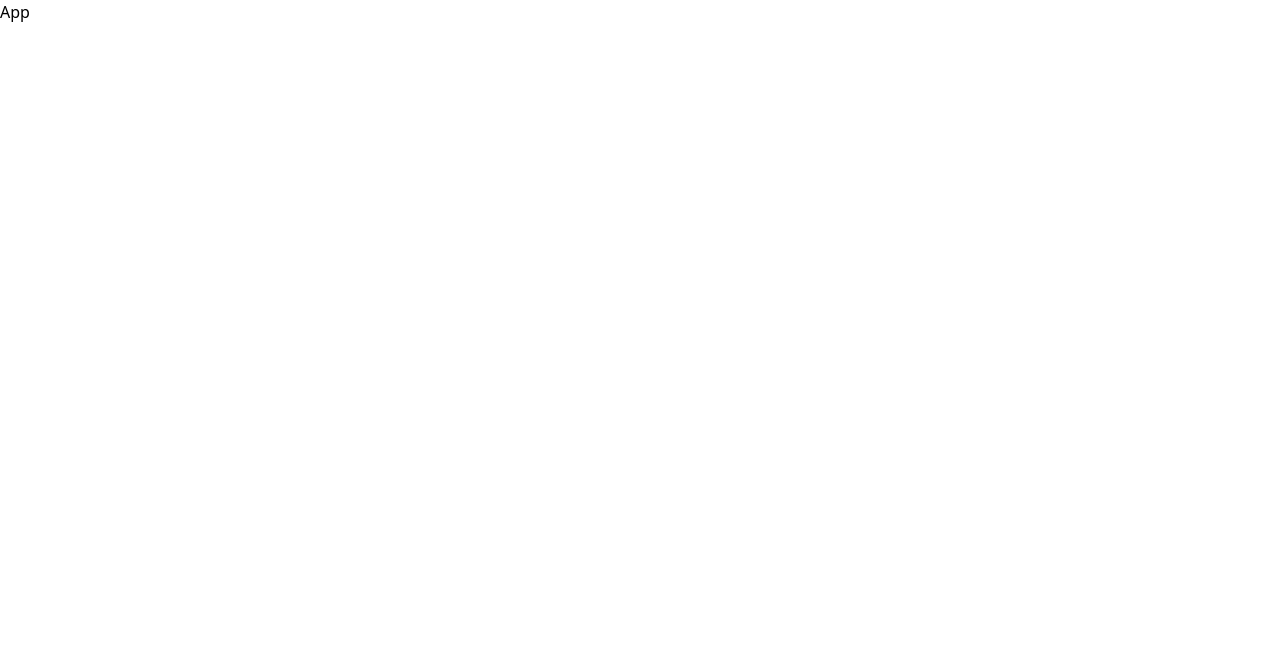
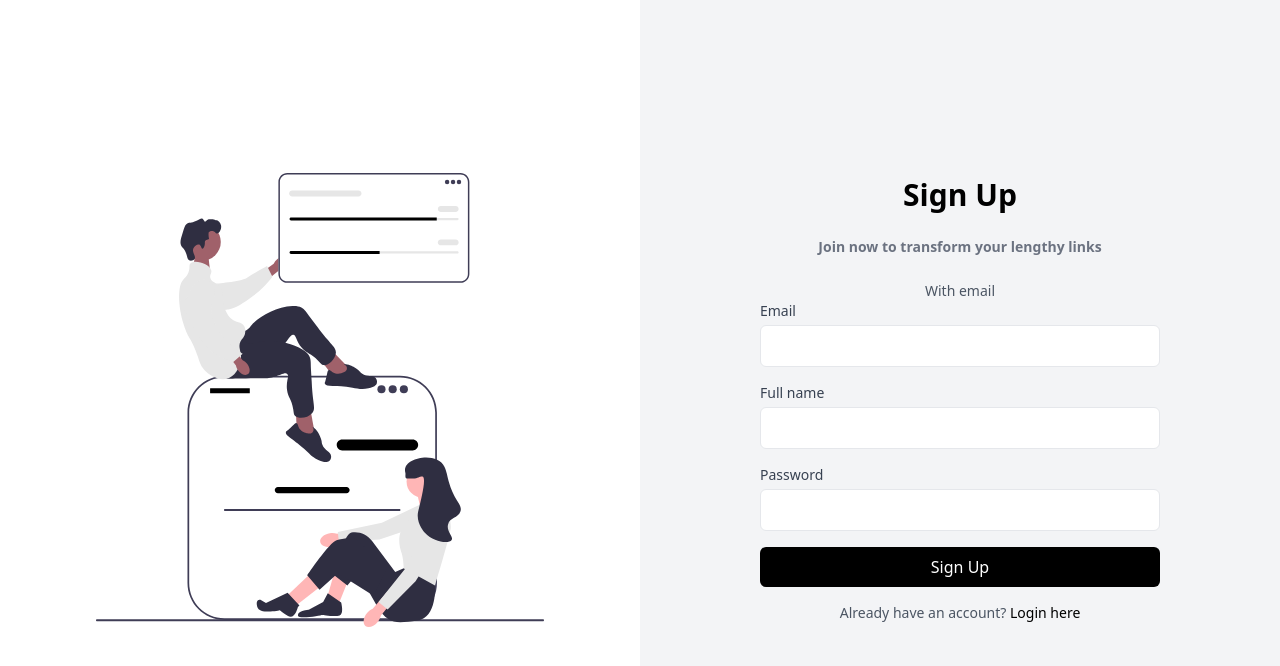
Before and after one commit to BilalAtique/link-shortener, a React (Vite) app in the folder client/: page /register in a window 1280 px wide. Shown: the top 666 px of the page. Built offline with nearby package versions, Linux system fonts and the light colour scheme.

Commit message:
feat: Intialized react router

```diff
--- a/client/package.json
+++ b/client/package.json
@@ -11,7 +11,8 @@
   },
   "dependencies": {
     "react": "^18.2.0",
-    "react-dom": "^18.2.0"
+    "react-dom": "^18.2.0",
+    "react-router-dom": "^6.21.2"
   },
   "devDependencies": {
     "@types/react": "^18.2.43",
--- a/client/src/App.jsx
+++ b/client/src/App.jsx
@@ -1,5 +1,32 @@
+import { Navigate } from "react-router-dom/dist";
+import Login from "./Pages/auth/Login";
+import Register from "./Pages/auth/Register";
+import { BrowserRouter, Routes, Route } from "react-router-dom";
+
+function Auth() {
+  return <Navigate to="/login" />;
+}
+
 const App = () => {
-  return <div>App</div>;
+  return (
+    <div>
+      <BrowserRouter>
+        <Routes>
+          <Route path="/register" element={<Register />} />
+          <Route path="/login" element={<Login />} />
+          <Route
+            path="/dashboard"
+            element={
+              <Auth>
+                {" "}
+                <h1>Hello</h1>{" "}
+              </Auth>
+            }
+          />
+        </Routes>
+      </BrowserRouter>
+    </div>
+  );
 };
 
 export default App;
--- a/client/src/Pages/auth/Login.jsx
+++ b/client/src/Pages/auth/Login.jsx
@@ -1,4 +1,5 @@
 import { Link } from "react-router-dom/dist";
+import register from "../../assets/register.svg";
 
 const Register = () => {
   return (
@@ -8,6 +9,7 @@ const Register = () => {
 
         <div className="hidden lg:flex items-center justify-center flex-1 bg-white text-black">
           <div className="max-w-md text-center"></div>
+          <img src={register} alt="Register" />
         </div>
 
         {/* <!-- Right Pane --> */}
@@ -67,7 +69,7 @@ const Register = () => {
             <div className="mt-4 text-sm text-gray-600 text-center">
               <p>
                 Does not have an account?{" "}
-                <Link to="/login" className="text-black hover:underline">
+                <Link to="/register" className="text-black hover:underline">
                   Sign up here
                 </Link>
               </p>
--- a/client/src/Pages/auth/Register.jsx
+++ b/client/src/Pages/auth/Register.jsx
@@ -1,3 +1,4 @@
+import { Link } from "react-router-dom/dist";
 import register from "../../assets/register.svg";
 
 const Register = () => {
@@ -82,7 +83,12 @@ const Register = () => {
               </div>
             </form>
             <div className="mt-4 text-sm text-gray-600 text-center">
-              <p>Already have an account? </p>
+              <p>
+                Already have an account?{" "}
+                <Link to="/login" className="text-black hover:underline">
+                  Login here
+                </Link>
+              </p>
             </div>
           </div>
         </div>
```
Also changed, not shown: 1 other file (tests, documents, lock files or other folders).
